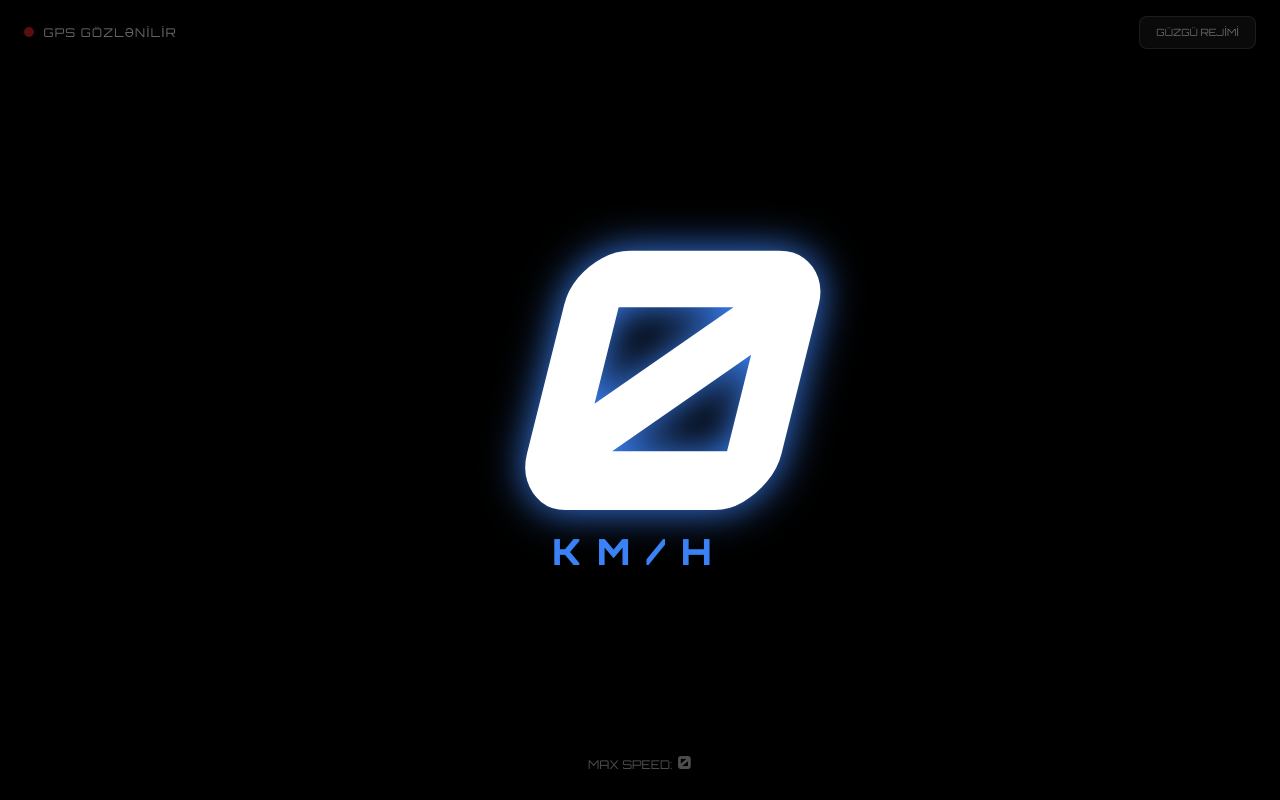
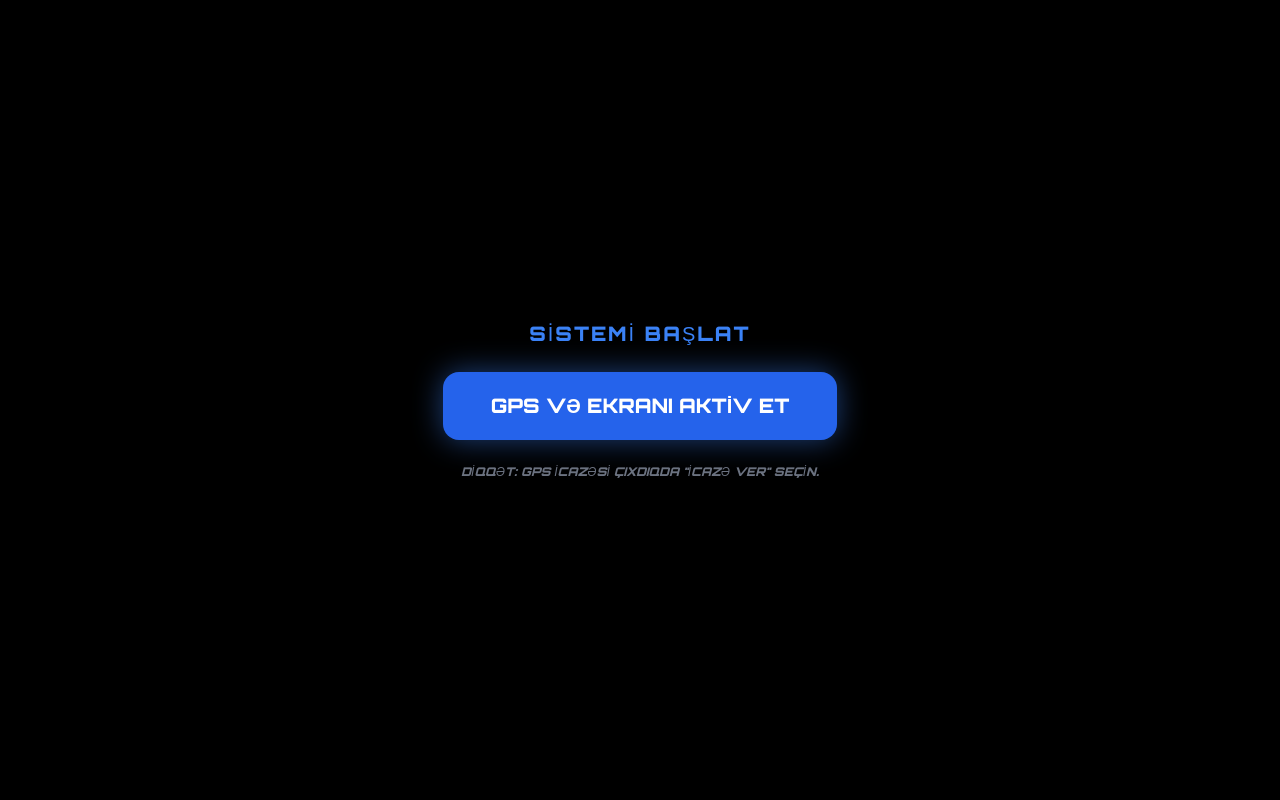
Before and after one commit to Lioneruser4/eticaret-site, a website: page index.html in a window 1280 px wide. Drawn offline with nearby package versions, Linux system fonts and the light colour scheme.

Commit message:
Update index.html for speed display and system setup
Refactor HTML structure and styles for speed display.

```diff
--- a/index.html
+++ b/index.html
@@ -6,136 +6,97 @@
     <title>SpeedHUD Pro</title>
     <script src="https://cdn.tailwindcss.com"></script>
     <style>
-        @import url('https://fonts.googleapis.com/css2?family=Orbitron:wght@400;900&display=swap');
-
-        body {
-            background-color: #000;
-            color: #fff;
-            font-family: 'Orbitron', sans-serif;
-            margin: 0;
-            overflow: hidden;
-            transition: all 0.3s ease;
-        }
-
-        .speed-value {
-            font-size: 35vw; /* Ekranın eninə görə avtomatik böyüyür */
-            line-height: 0.8;
-            letter-spacing: -5px;
-            filter: drop-shadow(0 0 20px #3b82f6);
-        }
-
-        /* Ekran yan çevrildikdə daha böyük font */
-        @media (orientation: landscape) {
-            .speed-value { font-size: 45vh; }
-        }
-
-        /* Güzgü rejimi (Şüşəyə əks etdirmək üçün) */
-        .mirror-mode {
-            transform: scaleX(-1);
-        }
-
-        .status-dot {
-            width: 10px;
-            height: 10px;
-            border-radius: 50%;
-            display: inline-block;
-            margin-right: 5px;
-        }
+        @import url('https://fonts.googleapis.com/css2?family=Orbitron:wght@900&display=swap');
+        body { background: #000; color: #fff; font-family: 'Orbitron', sans-serif; margin: 0; overflow: hidden; }
+        .speed-text { font-size: 35vw; line-height: 1; filter: drop-shadow(0 0 15px #3b82f6); }
+        @media (orientation: landscape) { .speed-text { font-size: 50vh; } }
+        canvas { display: none; }
+        video { width: 1px; height: 1px; opacity: 0; position: absolute; }
     </style>
 </head>
 <body class="h-screen flex flex-col items-center justify-center">
 
-    <div class="absolute top-4 left-0 right-0 px-6 flex justify-between items-center opacity-40 hover:opacity-100 transition">
-        <div class="text-xs tracking-widest">
-            <span id="dot" class="status-dot bg-red-600"></span>
-            <span id="gps-status">GPS GÖZLƏNİLİR</span>
-        </div>
-        <button onclick="toggleMirror()" class="bg-white/10 px-4 py-2 rounded-lg text-[10px] border border-white/20">GÜZGÜ REJİMİ</button>
+    <div id="setup-screen" class="fixed inset-0 bg-black z-50 flex flex-col items-center justify-center p-10 text-center">
+        <h1 class="text-xl mb-6 text-blue-500 tracking-widest">SİSTEMİ BAŞLAT</h1>
+        <button onclick="activateSystem()" class="bg-blue-600 px-12 py-5 rounded-2xl font-bold text-xl shadow-[0_0_30px_rgba(59,130,246,0.5)]">GPS VƏ EKRANI AKTİV ET</button>
+        <p class="text-gray-500 mt-6 text-xs uppercase italic">Diqqət: GPS icazəsi çıxdıqda "İcazə ver" seçin.</p>
     </div>
 
-    <div id="display-container" class="flex flex-col items-center justify-center select-none">
-        <div id="speed" class="speed-value font-black italic">0</div>
-        <div class="text-blue-500 text-2xl md:text-4xl font-bold tracking-[1rem] mt-4 uppercase">km/h</div>
+    <div class="absolute top-5 left-5 text-[10px] tracking-widest opacity-50">
+        GPS: <span id="gps-status" class="text-red-500">KƏSİLDİ</span>
     </div>
 
-    <div class="absolute bottom-6 opacity-30">
-        <span class="text-xs uppercase">Max Speed:</span>
-        <span id="max-speed" class="text-lg font-bold">0</span>
+    <div class="flex flex-col items-center">
+        <div id="speed" class="speed-text italic">0</div>
+        <div class="text-blue-500 text-xl font-bold tracking-[1rem] uppercase">km/h</div>
     </div>
+
+    <button onclick="togglePiP()" class="absolute bottom-10 bg-white/5 border border-white/10 px-6 py-3 rounded-xl text-xs">
+        🖼️ KÜÇÜK EKRAN REJİMİ
+    </button>
+
+    <video id="v" autoplay muted playsinline></video>
+    <canvas id="c" width="300" height="300"></canvas>
 
     <script>
         const speedEl = document.getElementById('speed');
-        const maxSpeedEl = document.getElementById('max-speed');
-        const statusText = document.getElementById('gps-status');
-        const dot = document.getElementById('dot');
-        const container = document.getElementById('display-container');
+        const gpsStatus = document.getElementById('gps-status');
+        const video = document.getElementById('v');
+        const canvas = document.getElementById('c');
+        const ctx = canvas.getContext('2d');
+        let currentSpeed = 0;
 
-        let maxSpeed = 0;
+        async function activateSystem() {
+            document.getElementById('setup-screen').style.display = 'none';
 
-        // GPS İzləmə funksiyası
-        function initGPS() {
-            if ("geolocation" in navigator) {
+            // 1. GPS Başlat
+            if (navigator.geolocation) {
                 navigator.geolocation.watchPosition(pos => {
-                    // Sürəti anlıq m/s-dən km/h-a çeviririk
-                    const rawSpeed = pos.coords.speed;
-                    const kmh = rawSpeed && rawSpeed > 0.5 ? Math.round(rawSpeed * 3.6) : 0;
+                    const s = pos.coords.speed;
+                    currentSpeed = s && s > 0 ? Math.round(s * 3.6) : 0;
+                    speedEl.innerText = currentSpeed;
+                    gpsStatus.innerText = "AKTİV";
+                    gpsStatus.className = "text-green-500";
+                    updateCanvas();
+                }, (err) => {
+                    alert("GPS Xətası: Ayarlardan brauzerə yerləşmə icazəsi verin.");
+                }, { enableHighAccuracy: true });
+            }
 
-                    // Ekranı yenilə
-                    speedEl.innerText = kmh;
-
-                    // Maksimum sürət rekordu
-                    if (kmh > maxSpeed) {
-                        maxSpeed = kmh;
-                        maxSpeedEl.innerText = maxSpeed;
-                    }
-
-                    // Statusu yenilə
-                    statusText.innerText = "SİSTEM AKTİV";
-                    dot.classList.replace('bg-red-600', 'bg-green-500');
-                    dot.classList.add('animate-pulse');
-
-                }, err => {
-                    statusText.innerText = "GPS XƏTASI";
-                    console.error(err);
-                }, {
-                    enableHighAccuracy: true, // Ən yüksək dəqiqlik (Avtomobil üçün vacibdir)
-                    maximumAge: 0,            // Keşlənmiş məlumat istifadə etmə
-                    timeout: 5000
-                });
-            } else {
-                statusText.innerText = "GPS DƏSTƏKLƏNMİR";
+            // 2. Wake Lock (Ekran sönməsin)
+            if ('wakeLock' in navigator) {
+                try { await navigator.wakeLock.request('screen'); } catch (e) {}
             }
         }
 
-        // Güzgü rejimi funksiyası (Landscape halında şüşəyə qoymaq üçün)
-        function toggleMirror() {
-            container.classList.toggle('mirror-mode');
+        // PiP üçün Canvas-a Sürəti Yaz
+        function updateCanvas() {
+            ctx.fillStyle = "#000";
+            ctx.fillRect(0, 0, 300, 300);
+            ctx.fillStyle = "#3b82f6";
+            ctx.font = "bold 150px Arial";
+            ctx.textAlign = "center";
+            ctx.fillText(currentSpeed, 150, 180);
+            ctx.font = "bold 30px Arial";
+            ctx.fillText("KM/H", 150, 240);
         }
 
-        // Ekranın sönməsini əngəlləmək (Wake Lock API)
-        async function requestWakeLock() {
+        async function togglePiP() {
             try {
-                if ('keepAwake' in screen || 'wakeLock' in navigator) {
-                    await navigator.wakeLock.request('screen');
+                const stream = canvas.captureStream();
+                video.srcObject = stream;
+                await video.play();
+                if (video.requestPictureInPicture) {
+                    await video.requestPictureInPicture();
+                } else {
+                    alert("Brauzeriniz bu funksiyanı dəstəkləmir.");
                 }
-            } catch (err) {
-                console.log("Wake Lock aktivləşdirilə bilmədi.");
+            } catch (e) {
+                console.error(e);
             }
         }
 
-        // Başlat
-        window.onload = () => {
-            initGPS();
-            requestWakeLock();
-        };
-
-        // İstifadədən asılı olaraq ekranın həmişə açıq qalması üçün klikləmə lazımdır
-        document.body.addEventListener('click', () => {
-            if (document.documentElement.requestFullscreen) {
-                document.documentElement.requestFullscreen();
-            }
-            requestWakeLock();
-        });
+        setInterval(updateCanvas, 200);
     </script>
 </body>
 </html>
```
